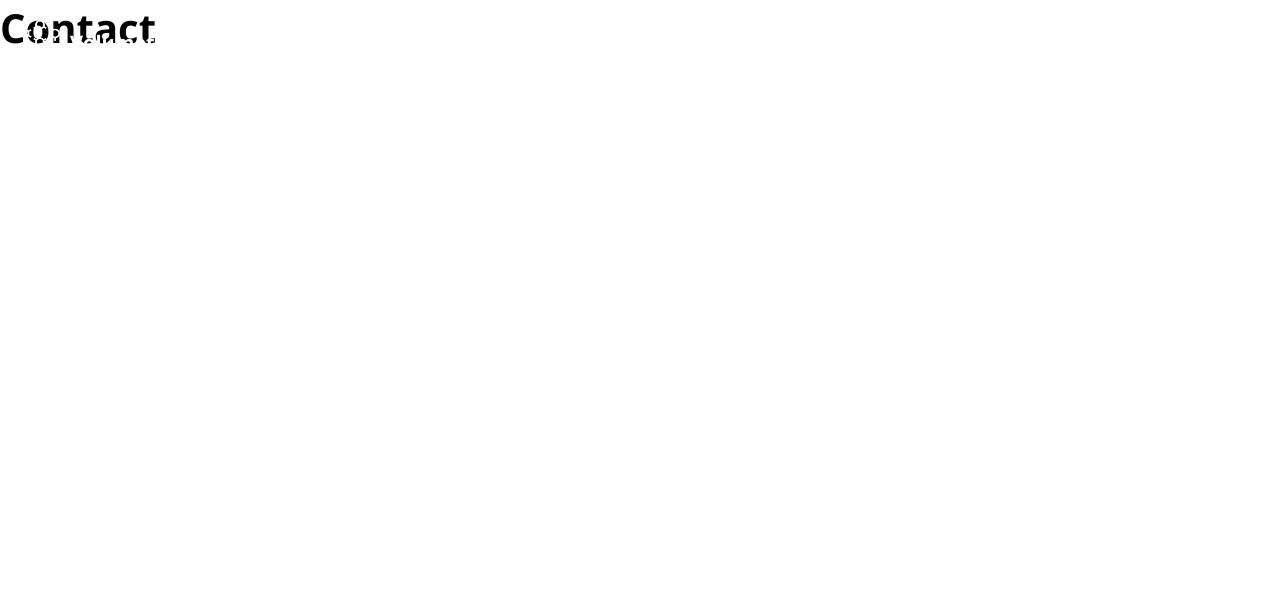
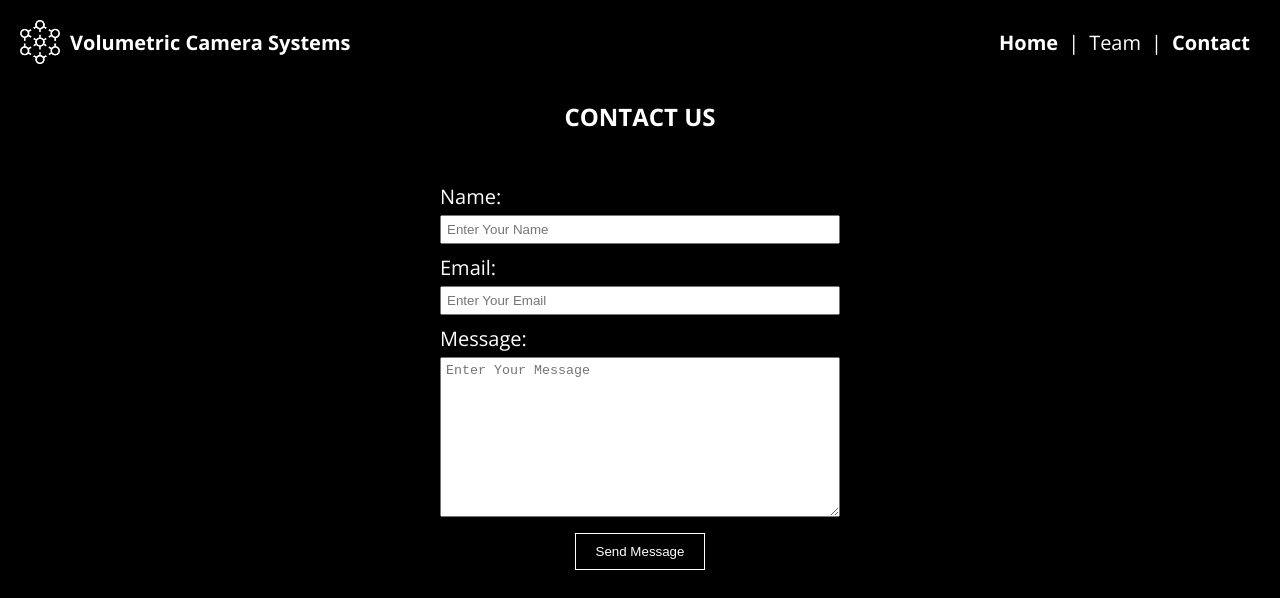
Before and after one commit to karyma101/Volumetric-Camera-Systems, a React app: page /contact in a window 1280 px wide. Shown: the top 598 px of the page. Built offline with nearby package versions, Linux system fonts and the light colour scheme.

Commit message:
renamed contact component

```diff
--- a/src/components/Contact.js
+++ b/src/components/ContactForm.js
@@ -1,6 +1,6 @@
 import React from 'react'
 
-import style from './Contact.css'
+import style from './ContactForm.css'
 
 const Contact = () => {
   return (
--- /dev/null
+++ b/src/pages/contact/Contact.css
@@ -0,0 +1,4 @@
+.contact {
+  background-color: black;
+  height: 100vh;
+}
--- a/src/pages/contact/index.js
+++ b/src/pages/contact/index.js
@@ -1,7 +1,14 @@
 import React from 'react'
 
+import ContactForm from '../../components/ContactForm'
+import style from './Contact.css'
+
 const Contact = () => {
-  return <h1>Contact</h1>
+  return (
+    <div className={style.contact}>
+      <ContactForm />
+    </div>
+  )
 }
 
 export default Contact
--- a/src/pages/home/Home.css
+++ b/src/pages/home/Home.css
@@ -116,7 +116,7 @@
 /* Sponsors */
 
 .sponsors {
-  padding: 100px 0;
+  padding: 100px 20%;
   background-color: #2E2E2E;
   color: white;
 }
--- a/src/pages/home/index.js
+++ b/src/pages/home/index.js
@@ -1,7 +1,7 @@
 import React, { Fragment } from 'react'
 
 import style from './Home.css'
-import Contact from '../../components/Contact'
+import ContactForm from '../../components/ContactForm'
 import { brainIcon, cloudIcon, computerIcon, targetIcon } from '../../../public/images/technologyIcons'
 import { audezeLogo, borisfxLogo, levitezerLogo, mettleLogo, nvidiaLogo, rshiftLogo, spatialLogo } from '../../../public/images/sponsorLogos'
 
@@ -98,7 +98,7 @@ const Home = () => {
         </div>
       </div>
 
-      <Contact />
+      <ContactForm />
     </Fragment>
   )
 }
--- /dev/null
+++ b/src/pages/team/Team.css
@@ -0,0 +1,4 @@
+.team {
+  background-color: black;
+  height: 100vh;
+}
--- a/src/pages/team/index.js
+++ b/src/pages/team/index.js
@@ -1,7 +1,12 @@
 import React from 'react'
+import style from './Team.css'
 
 const Team = () => {
-  return <h1>Team</h1>
+  return (
+    <div className={style.team}>
+
+    </div>
+  )
 }
 
 export default Team
```
Also changed, not shown: src/components/ContactForm.css (renamed from src/components/Contact.css).
